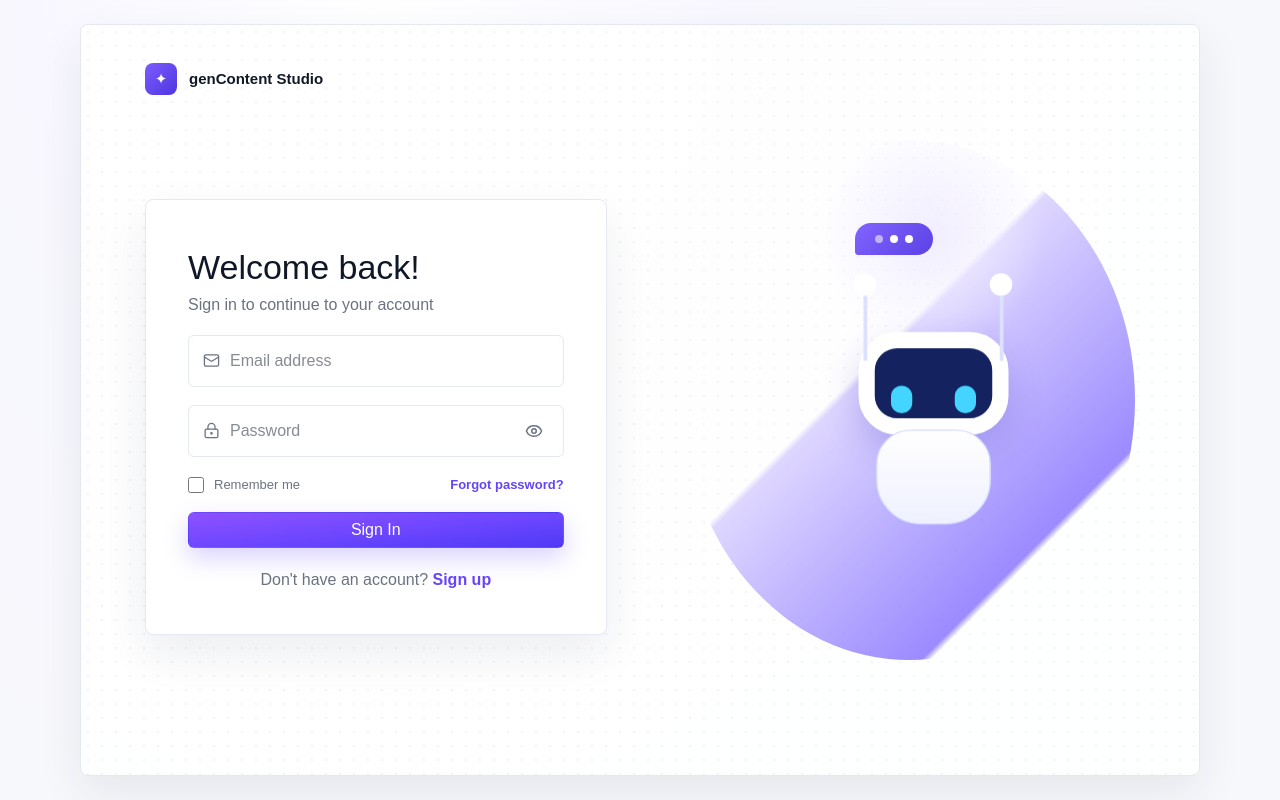
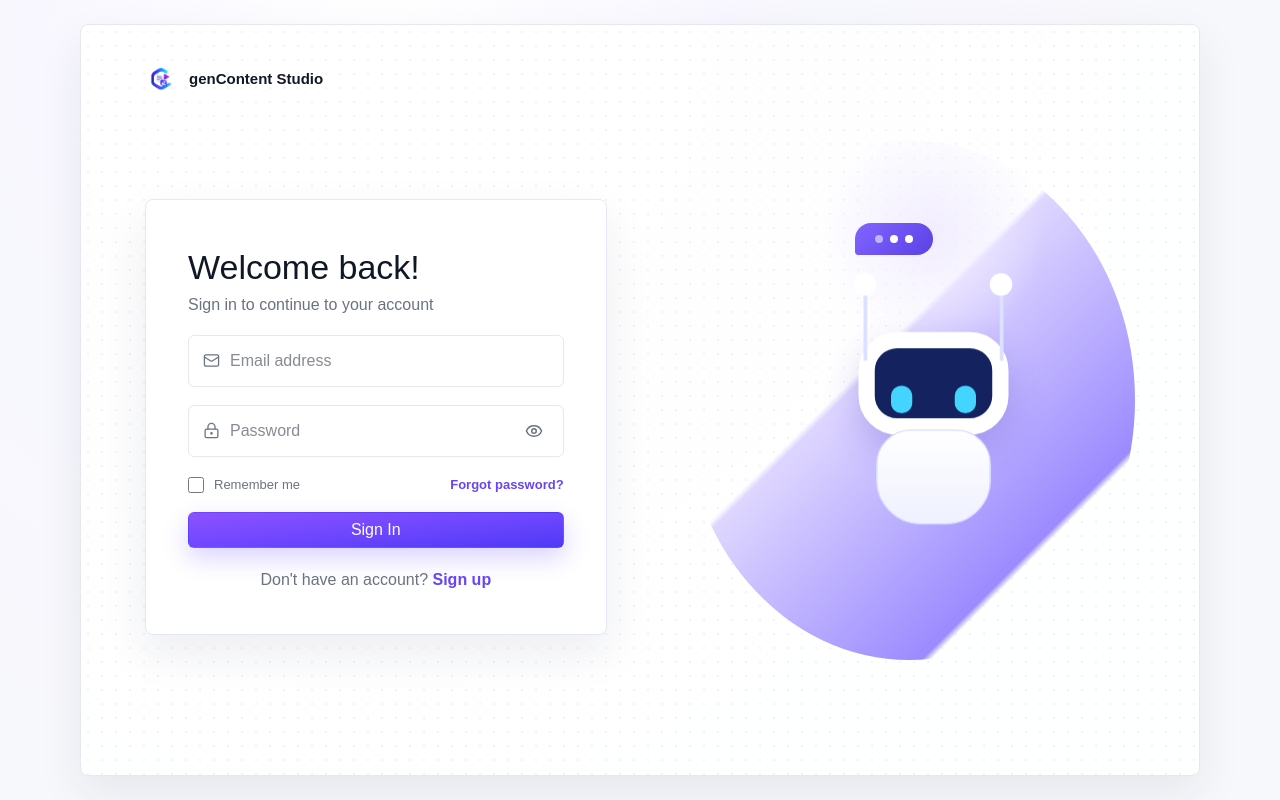
Before and after one commit to sadmananik/genContent-studio, a Next.js app in the folder packages/frontend/: page /login in a window 1280 px wide. Built offline with nearby package versions, Linux system fonts and the light colour scheme; no server answers.

Commit message:
Update app branding icon

```diff
--- a/packages/frontend/src/app/globals.css
+++ b/packages/frontend/src/app/globals.css
@@ -56,13 +56,9 @@ a {
 }
 
 .brand-mark {
-  display: grid;
-  place-items: center;
   width: 32px;
   height: 32px;
-  color: white;
-  background: linear-gradient(135deg, #7c5cff, #4f36df);
-  border-radius: 8px;
+  object-fit: contain;
 }
 
 .btn {
--- a/packages/frontend/src/app/layout.js
+++ b/packages/frontend/src/app/layout.js
@@ -2,7 +2,12 @@ import "./globals.css";
 
 export const metadata = {
   title: "GenContent Studio",
-  description: "AI-driven content creation platform"
+  description: "AI-driven content creation platform",
+  icons: {
+    icon: "/gencontent-logo.png",
+    shortcut: "/gencontent-logo.png",
+    apple: "/gencontent-logo.png"
+  }
 };
 
 export default function RootLayout({ children }) {
--- a/packages/frontend/src/components/common/Brand.js
+++ b/packages/frontend/src/components/common/Brand.js
@@ -1,7 +1,7 @@
 export default function Brand({ compact = false }) {
   return (
     <div className="brand">
-      <span className="brand-mark">✦</span>
+      <img alt="" aria-hidden="true" className="brand-mark" src="/gencontent-logo.png" />
       {!compact && <strong>genContent Studio</strong>}
     </div>
   );
```
Also changed, not shown: packages/frontend/public/gencontent-logo.png (added).
